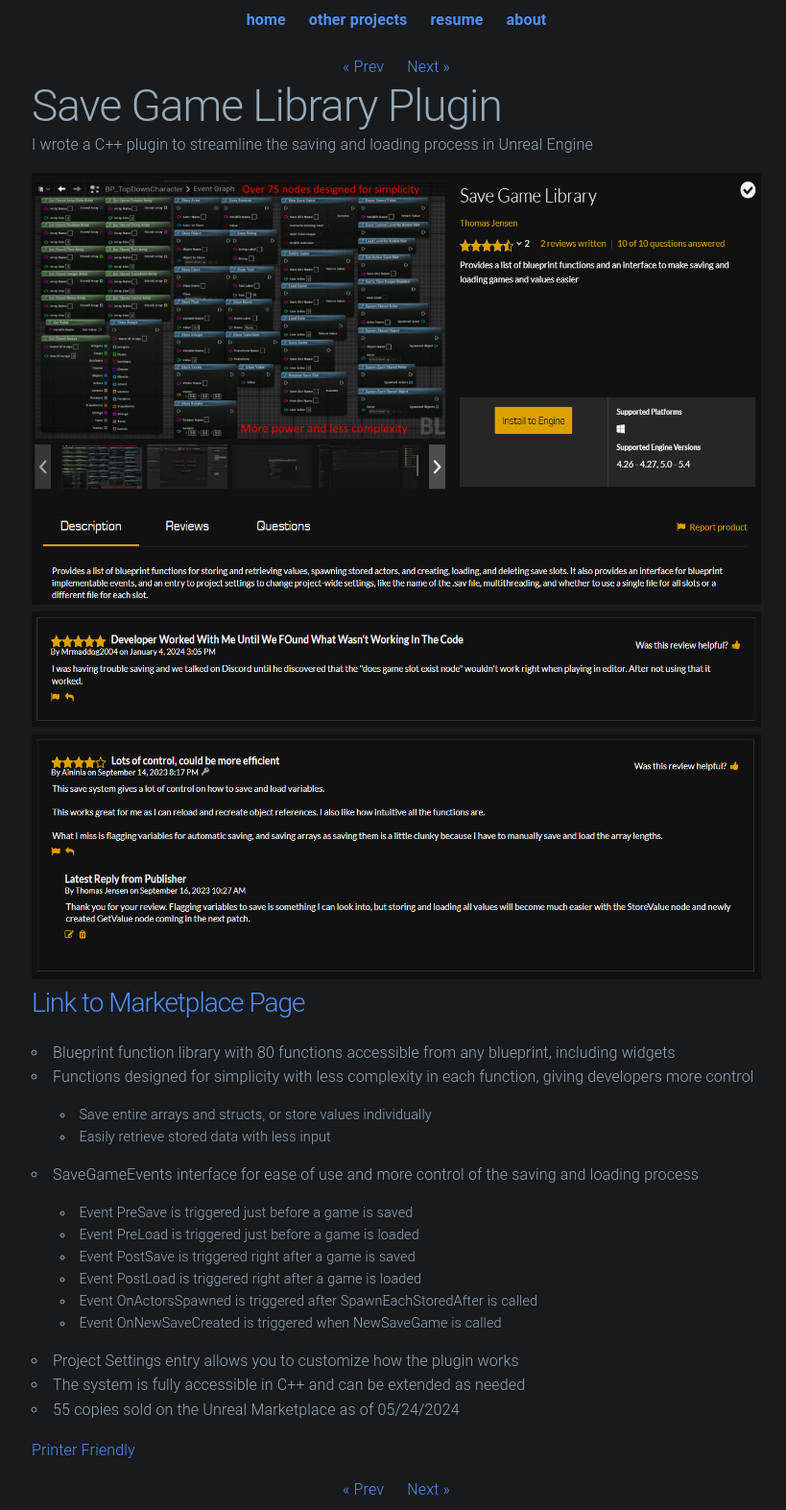
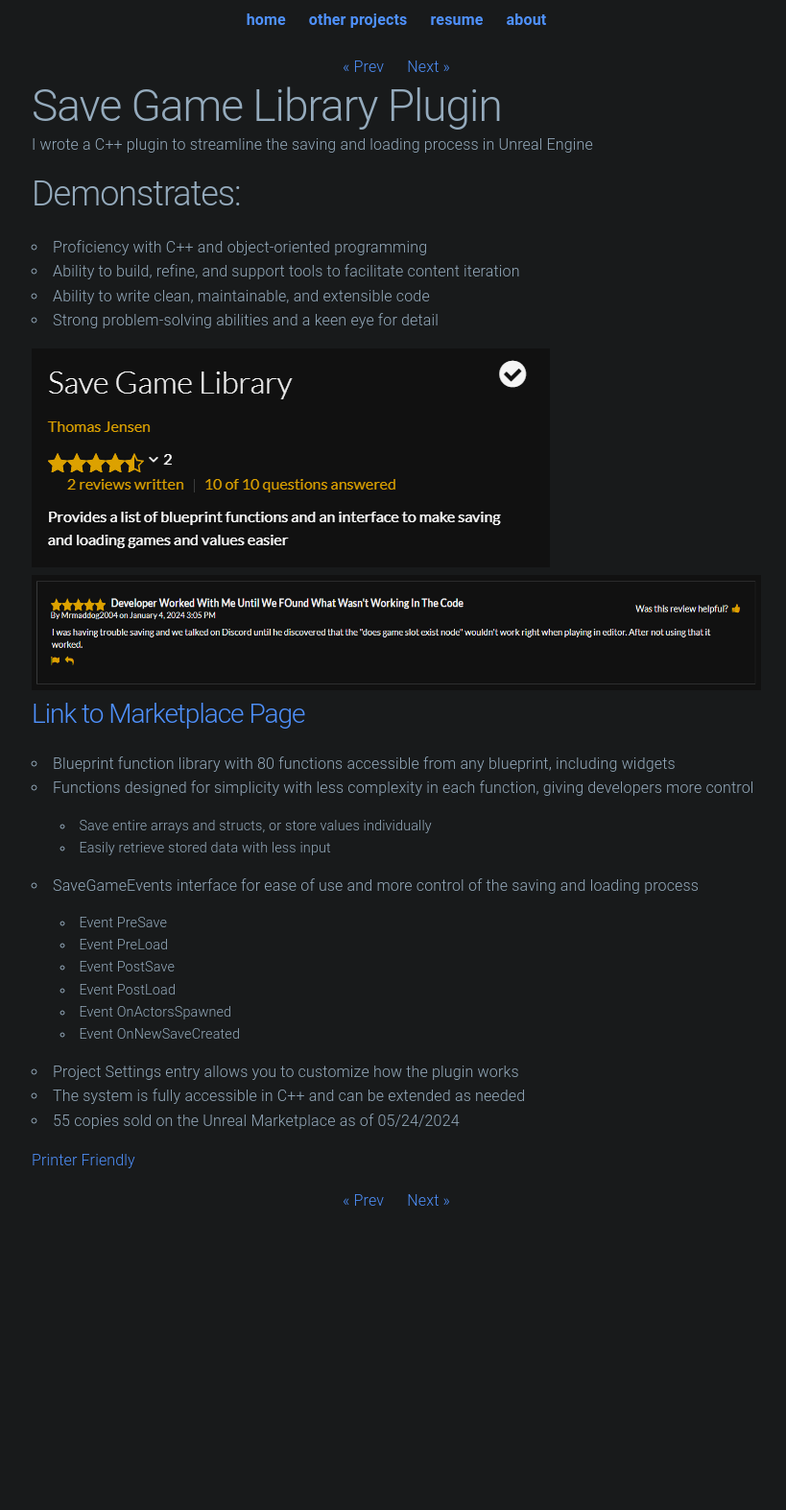
Before and after one commit to hrimfisk/hrimfisk.github.io, a Jekyll site: the page built from experience/_posts/2022-02-16-save-plugin.md, in a window 1280 px wide. Shown: the whole page at 96% size, without its empty margins (227-1046 px from the left). Built offline with Jekyll 4.4.1, drawn with Linux system fonts in a browser that asks for light colours; after the commit the page ends 1272 px from its top, so only the background shows below that.

Commit message:
added Demonstrates headers and cleaned up/organized a few things

```diff
--- a/experience/_posts/2022-02-16-save-plugin.md
+++ b/experience/_posts/2022-02-16-save-plugin.md
@@ -6,6 +6,11 @@
 preview: /assets/Experience/SaveGameLibraryPlugin/ExpSaveIconUEContent.png
 ---
 I wrote a C++ plugin to streamline the saving and loading process in Unreal Engine
+<h2>Demonstrates:</h2>
+* Proficiency with C++ and object-oriented programming
+* Ability to build, refine, and support tools to facilitate content iteration
+* Ability to write clean, maintainable, and extensible code
+* Strong problem-solving abilities and a keen eye for detail
 
 <!--![Picture 1](/assets/save_game_plugin.png)-->
 <style>
@@ -28,9 +33,8 @@
 </style>
 
 <div class="dont-print">
-  <img src="/assets/Experience/SaveGameLibraryPlugin/store_page.png" alt="nodes" width="800" height="450">
+  <img src="/assets/Experience/SaveGameLibraryPlugin/description.png" alt="nodes" width="540" height="228">
   <img src="/assets/Experience/SaveGameLibraryPlugin/review2.png" alt="nodes" width="800" height="120">
-  <img src="/assets/Experience/SaveGameLibraryPlugin/review1.png" alt="nodes" width="800" height="255">
   <h3><a href="https://www.unrealengine.com/marketplace/en-US/product/expanded-save-game-library?sessionInvalidated=true">Link to Marketplace Page</a></h3>
 </div>
 
@@ -40,12 +44,12 @@
   - Save entire arrays and structs, or store values individually
   - Easily retrieve stored data with less input
 * SaveGameEvents interface for ease of use and more control of the saving and loading process
-  - Event PreSave is triggered just before a game is saved
-  - Event PreLoad is triggered just before a game is loaded
-  - Event PostSave is triggered right after a game is saved
-  - Event PostLoad is triggered right after a game is loaded
-  - Event OnActorsSpawned is triggered after SpawnEachStoredAfter is called
-  - Event OnNewSaveCreated is triggered when NewSaveGame is called
+  - Event PreSave
+  - Event PreLoad
+  - Event PostSave
+  - Event PostLoad
+  - Event OnActorsSpawned
+  - Event OnNewSaveCreated
 * Project Settings entry allows you to customize how the plugin works
 * The system is fully accessible in C++ and can be extended as needed
 * 55 copies sold on the Unreal Marketplace as of 05/24/2024
```
Also changed, not shown: experience/_posts/2023-07-20-action-game.md (+39 -40 lines), experience/_posts/2023-11-01-dead-mans-land.md (+6 -0 lines), experience/_posts/2024-03-05-diablo2-style-item-generator.md (+13 -6 lines), other_projects/_posts/2023-04-09-project-rogue.md (+8 -2 lines), other_projects/_posts/2023-05-24-tristram.md (+7 -2 lines), assets/Experience/Exoforge/crafting_requirements.png (added), assets/Experience/Exoforge/unlock_with_credits.png (added), assets/Experience/SaveGameLibraryPlugin/description.png (added).
